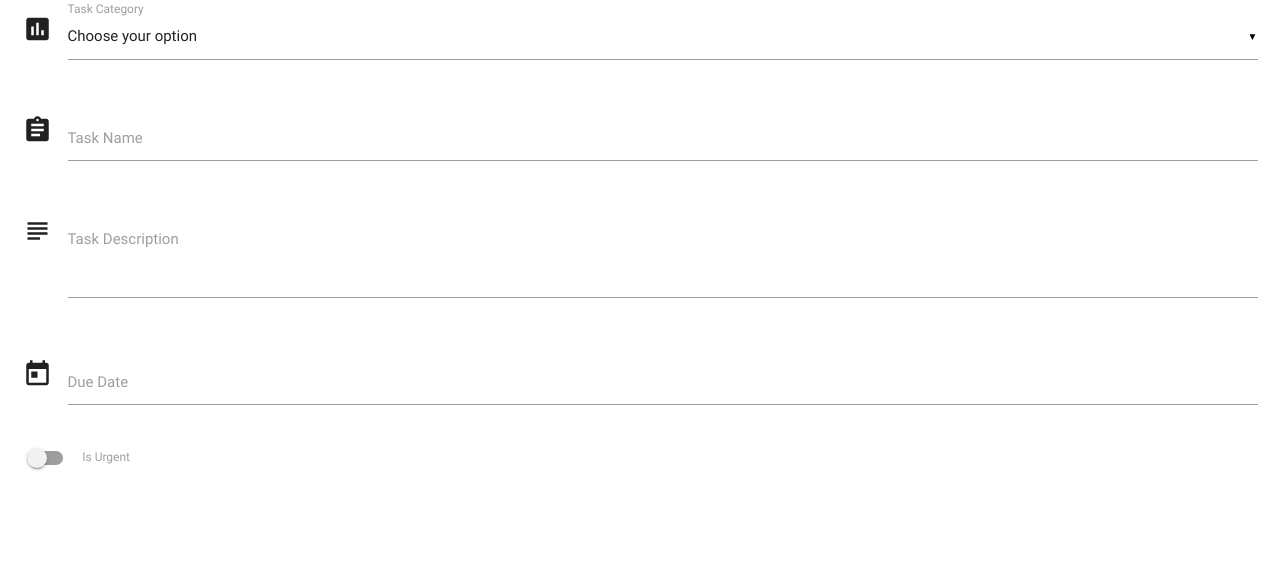
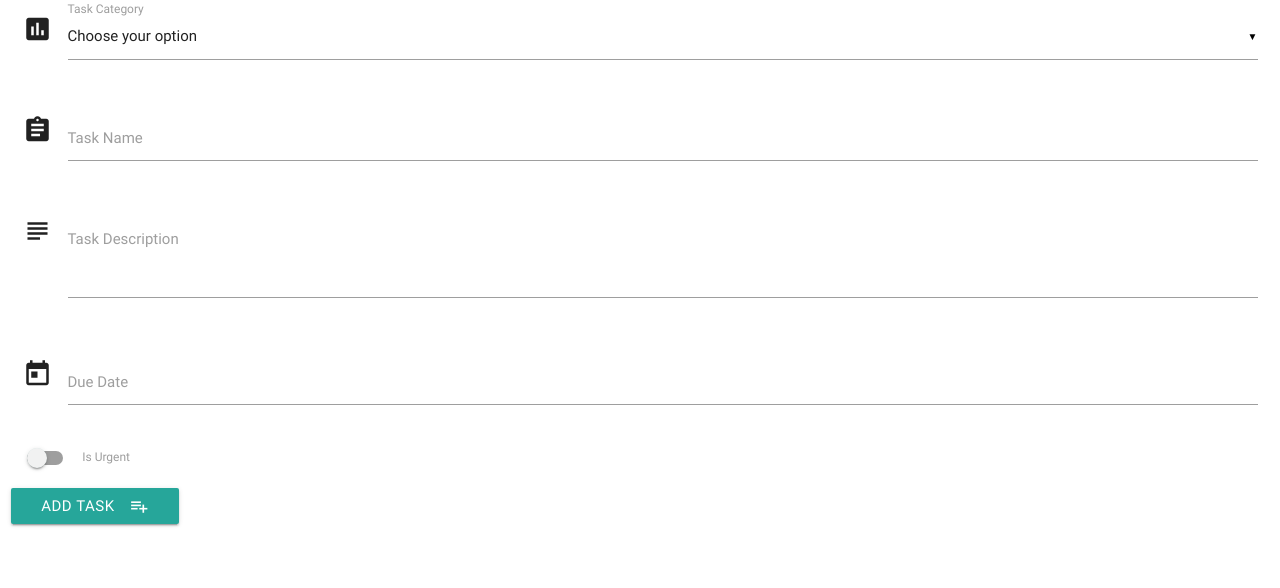
Before and after one commit to LouieOHagan/Task-Manager-Application, a Flask app: page /add_task in a window 1280 px wide. Shown: the part 89-677 px from the top of the page. Run offline with Flask 2, Linux system fonts and the light colour scheme; data that the repository does not hold is empty; some libraries are stand-ins or nearby versions.

Commit message:
Added add task (submit) button on form and completed functionality to add new task to list

```diff
--- a/app.py
+++ b/app.py
@@ -25,6 +25,13 @@ def add_task():
     return render_template("addtask.html", categories=mongo.db.categories.find())
 
 
+@app.route("/insert_task", methods=["POST"])
+def insert_task():
+    tasks = mongo.db.tasks
+    tasks.insert_one(request.form.to_dict())
+    return redirect(url_for('get_tasks'))
+
+
 if __name__ == "__main__":
     app.run(host=os.environ.get('IP', '0.0.0.0'),
             port=int(os.environ.get('PORT', '5000')),
--- a/templates/addtask.html
+++ b/templates/addtask.html
@@ -5,7 +5,7 @@
 <h3>Add Task</h3>
 
 <div class="row">
-    <form action="" method="POST" class="col s12">
+    <form action="{{ url_for('insert_task') }}" method="POST" class="col s12">
       <!-- Dropdown Seclector -->
       <div class="row">
           <div class="input-field col s12">
@@ -44,6 +44,7 @@
         </div>
       </div>
       <!-- Is Urgent Switch -->
+      <div class="row">
         <div class="switch">
             <label>
               <input id="is_urgent" name="is_urgent" type="checkbox">
@@ -51,6 +52,13 @@
               Is Urgent
             </label>
         </div>
+      </div>
+      <!-- Submit Button -->
+      <div class="row">
+        <button class="btn waves-effect waves-light" type="submit" name="action">Add Task
+          <i class="material-icons right">playlist_add</i>
+        </button>
+      </div>
     </form>
   </div>
 
```
Lines whose indentation alone changed are shown as unchanged.
